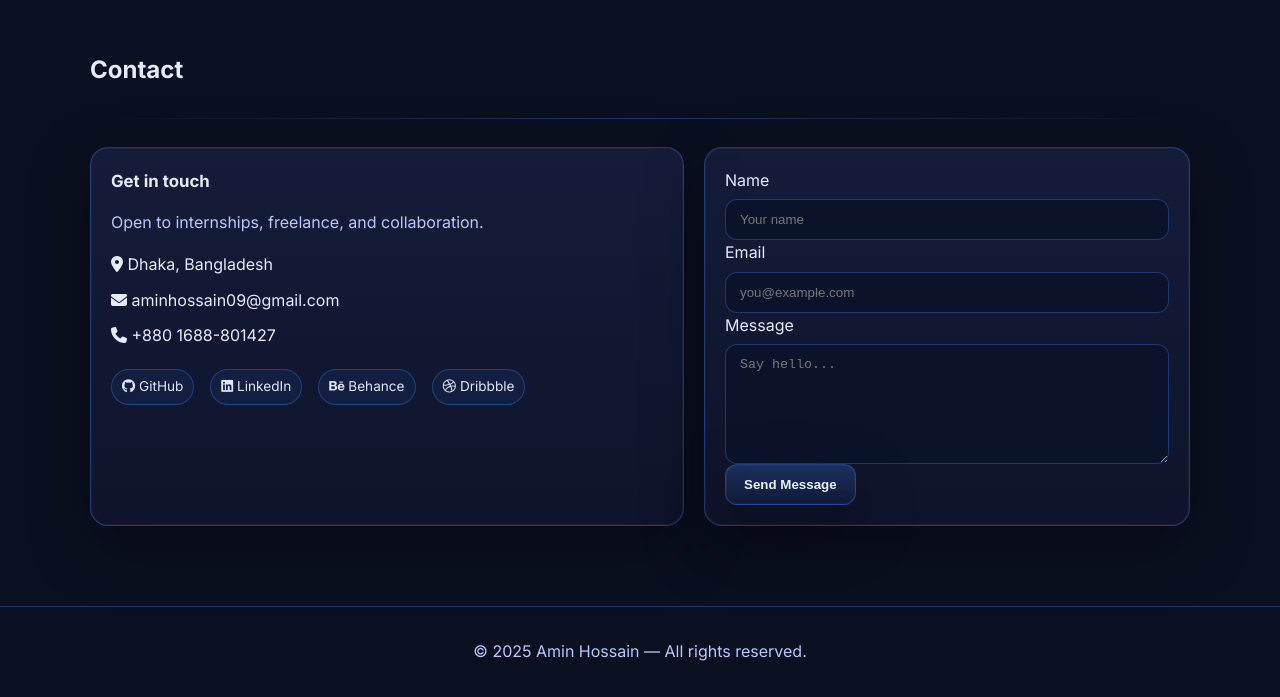
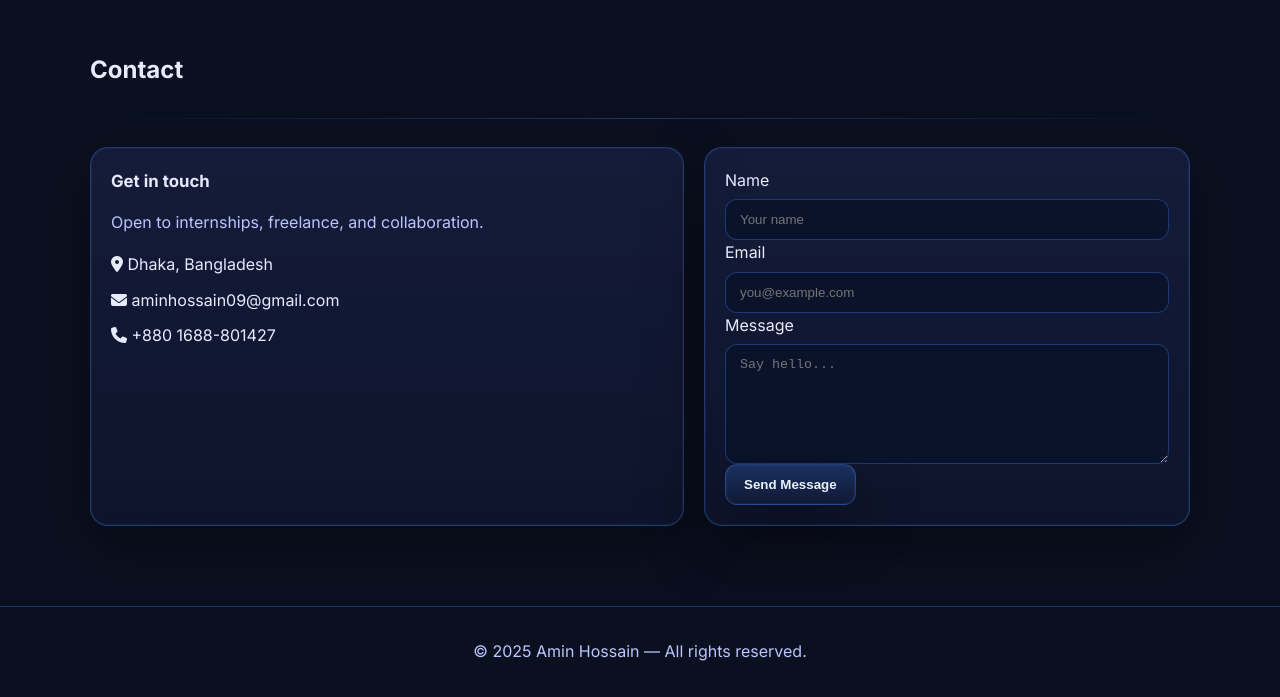
Before and after one commit to yourCutebby/Portfolio-1, a plain HTML site: page index.html in a window 1280 px wide. Shown: the part 3404-4101 px from the top of the page. Drawn offline with Linux system fonts and the light colour scheme.

Commit message:
Update index.html

```diff
--- a/index.html
+++ b/index.html
@@ -369,12 +369,7 @@
             <div><i class="fa-solid fa-envelope"></i> aminhossain09@gmail.com</div>
             <div><i class="fa-solid fa-phone"></i> +880 1688-801427</div>
           </div>
-          <div style="display:flex;gap:10px;margin-top:14px">
-            <a class="chip" href="#" aria-label="GitHub"><i class="fa-brands fa-github"></i> GitHub</a>
-            <a class="chip" href="#" aria-label="LinkedIn"><i class="fa-brands fa-linkedin"></i> LinkedIn</a>
-            <a class="chip" href="#" aria-label="Behance"><i class="fa-brands fa-behance"></i> Behance</a>
-            <a class="chip" href="#" aria-label="Dribbble"><i class="fa-brands fa-dribbble"></i> Dribbble</a>
-          </div>
+
         </div>
         <form class="card" onsubmit="event.preventDefault(); alert('Thanks! This demo form does not submit.');">
           <div class="field">
```
